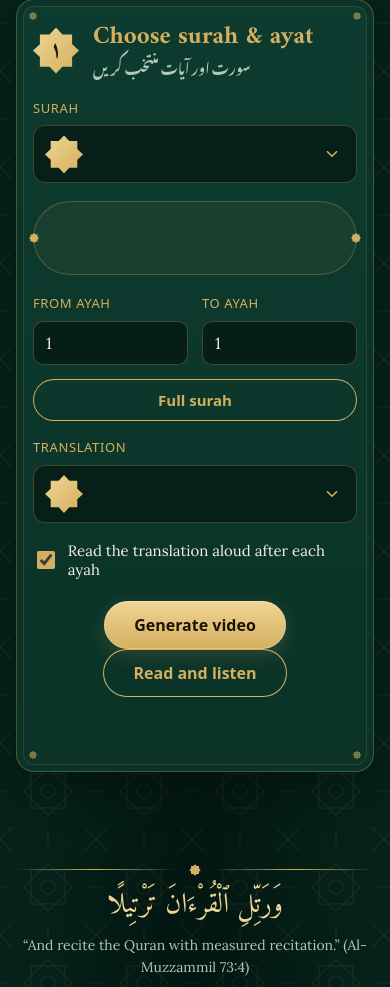
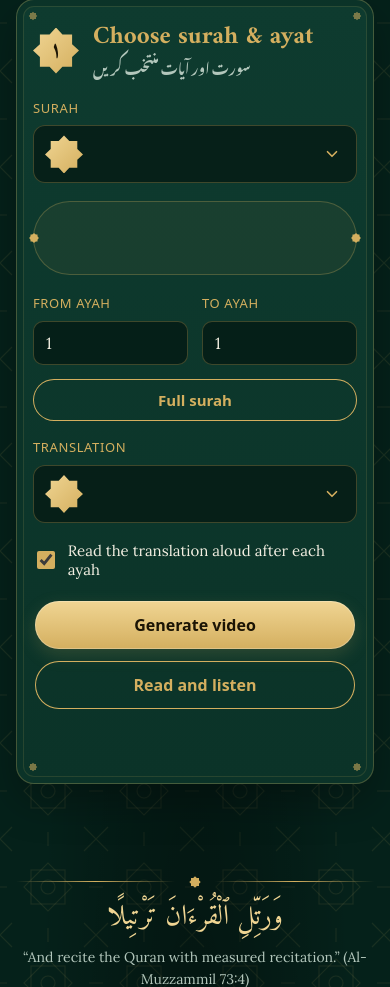
Before and after one commit to aayashahmad/Quran_Reel_Maker, a Flask app: page / in a window 390 px wide. Shown: the part 409-1396 px from the top of the page. Run offline with Flask 3, Linux system fonts and the light colour scheme; some libraries are stand-ins or nearby versions; some web fonts are replaced.

Commit message:
Website: space the Generate and Read and listen buttons on phones
Co-Authored-By: Claude Opus 5.5 <noreply@anthropic.com>

```diff
--- a/templates/index.html
+++ b/templates/index.html
@@ -223,7 +223,8 @@
   button.ghost:hover { background: rgba(212,175,95,.1); }
   button:disabled { opacity: .5; cursor: wait; transform: none; }
   .primary { padding: 13px 30px; font-size: 16px; }
-  .actions { margin-top: 22px; text-align: center; }
+  .actions { margin-top: 22px; display: flex; flex-wrap: wrap; justify-content: center; gap: 12px; }
+  @media (max-width: 480px) { .actions button { flex: 1 1 100%; max-width: 320px; } }
 
   #status, .status { margin-top: 16px; color: var(--muted); min-height: 24px; text-align: center; font-family: system-ui, -apple-system, sans-serif; font-size: 15px; }
   #status.err, .status.err { color: var(--err); }
```
